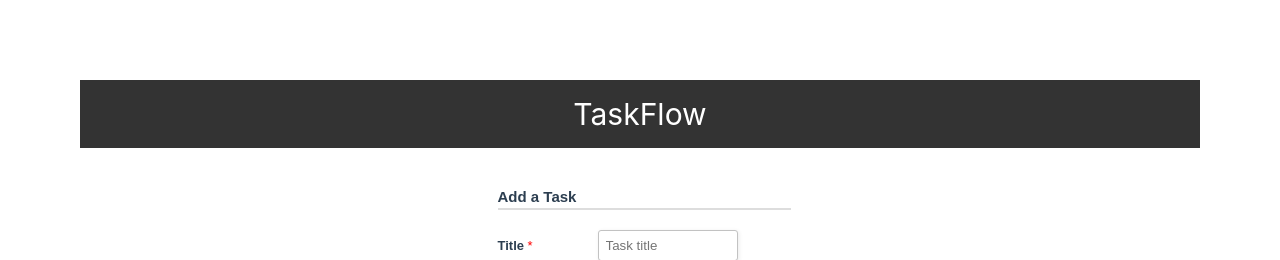
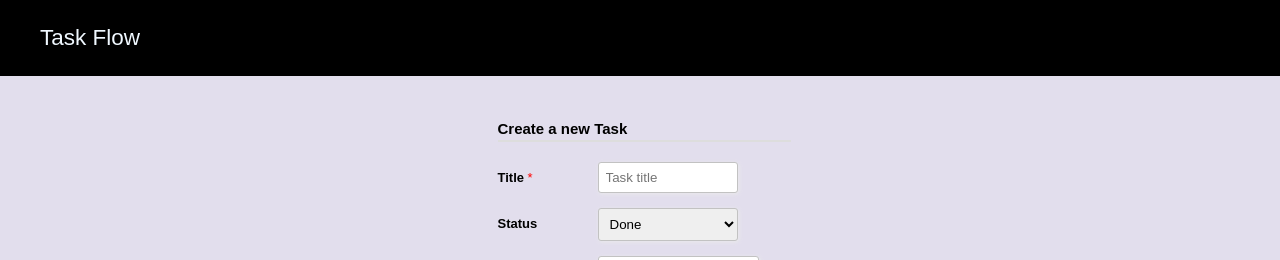
Before and after one commit to florianparret/task-flow, a Vue app in the folder packages/frontend/: page / in a window 1280 px wide. Shown: the top 260 px of the page. Built offline with nearby package versions, Linux system fonts and the light colour scheme; no server answers.

Commit message:
feat(frontend): add some css and nav bar

```diff
--- a/packages/frontend/src/App.vue
+++ b/packages/frontend/src/App.vue
@@ -2,7 +2,13 @@
 
 <template>
 <header>
-    <h1>TaskFlow</h1>
+    <nav>
+    <div class="nav-content">
+      <div class="logo">
+        <h1>Task Flow</h1>
+      </div>
+    </div>
+  </nav>
 </header>
 <FormView />
 </template>
@@ -12,10 +18,74 @@ import FormView from "./view/FormView.vue";
 </script>
 
 <style scoped>
-header {
-    background-color: #333;
-    color: white;
-    text-align: center;
-    padding: 10px;
+* {
+  margin: 0;
+  padding: 0;
+  box-sizing: border-box;
+  text-decoration: none;
+  font-family: "Ubuntu", sans-serif;
+  color:aliceblue;
 }
+nav {
+  position: fixed;
+  top: 0;
+  left: 0;
+  width: 100%;
+  padding: 20px;
+  transition: all 0.4s ease;
+  background-color: black;
+}
+nav.sticky {
+  padding: 15px 20px;
+  background: #fecd03;
+  box-shadow: 0 5px 10px rgba(0, 0, 0, 0.1);
+}
+nav .nav-content {
+  height: 100%;
+  max-width: 1200px;
+  margin: auto;
+  display: flex;
+  align-items: center;
+  justify-content: space-between;
+}
+nav .logo a {
+  font-weight: 500;
+  font-size: 35px;
+  color: #353842;
+}
+nav.sticky .logo a {
+  color: #fff;
+}
+
+.nav-content .nav-links {
+  display: flex;
+}
+
+.nav-content .nav-links li {
+  list-style: none;
+  margin: 0 8px;
+}
+
+.nav-links li a {
+  text-decoration: none;
+  color: #0e2431;
+  font-size: 18px;
+  font-weight: 500;
+  padding: 10px 4px;
+  transition: all 0.3 ease;
+}
+
+.nav-links li a:hover {
+  color: #fecd03;
+}
+
+.nav.sticky .nav-links li a {
+  color: #fff;
+  transition: all 0.4 ease;
+}
+
+.nav.sticky .nav-links li a:hover {
+  color: #0e2431;
+}
+
 </style>
--- a/packages/frontend/src/assets/base.css
+++ b/packages/frontend/src/assets/base.css
@@ -60,8 +60,8 @@
 
 body {
   min-height: 100vh;
-  color: var(--color-text);
-  background: var(--color-background);
+  color: currentColor;
+  background: radial-gradient(circle, rgba(169,203,242,0) 0%, rgba(226,222,237,1) 0%);
   transition:
     color 0.5s,
     background-color 0.5s;
--- a/packages/frontend/src/components/TaskCreate.vue
+++ b/packages/frontend/src/components/TaskCreate.vue
@@ -1,7 +1,7 @@
 <template>
   <div class="container">
     <div class="form-style-2">
-      <div class="form-style-2-heading">Add a Task</div>
+      <div class="form-style-2-heading">Create a new Task</div>
       <form @submit.prevent="addTask()">
         <label for="field1"><span>Title <span class="required">*</span></span><input v-model="task.title" type="text"
             class="input-field" name="task" autocomplete="off" placeholder="Task title" /></label>
@@ -22,7 +22,7 @@
 </template>
 
 <script setup lang="ts">
-import { ref } from 'vue'
+import { ref, watch } from 'vue'
 import { useTaskStore } from '@/stores/task.store'
 import type { Task } from '@/types/task.type';
 
@@ -47,6 +47,10 @@ async function addTask(): Promise<void> {
     await store.fetchData()
   }
 }
+
+watch(task.value, (newTask) => {
+  console.log(`x is ${newTask}`)
+})
 </script>
 
 <style scoped>
```
